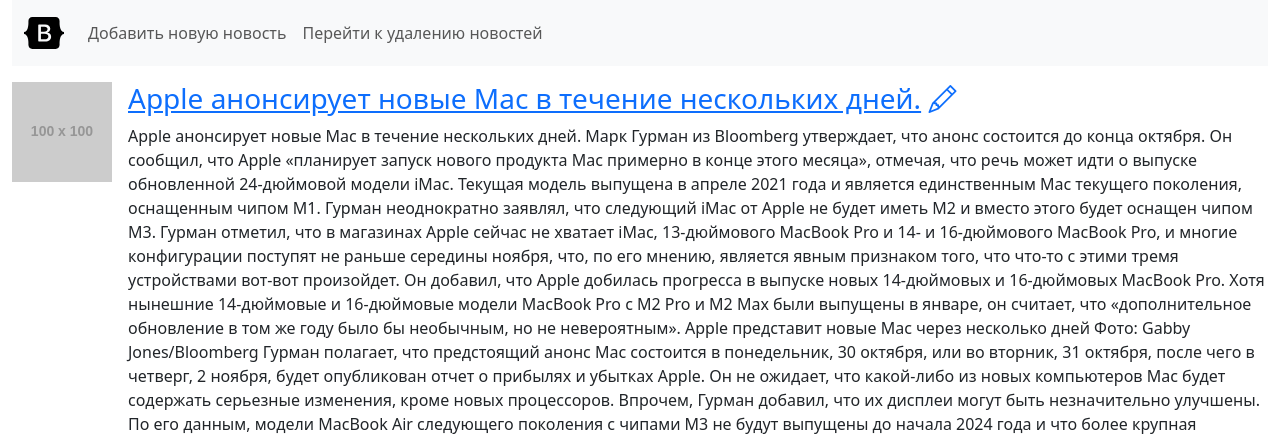
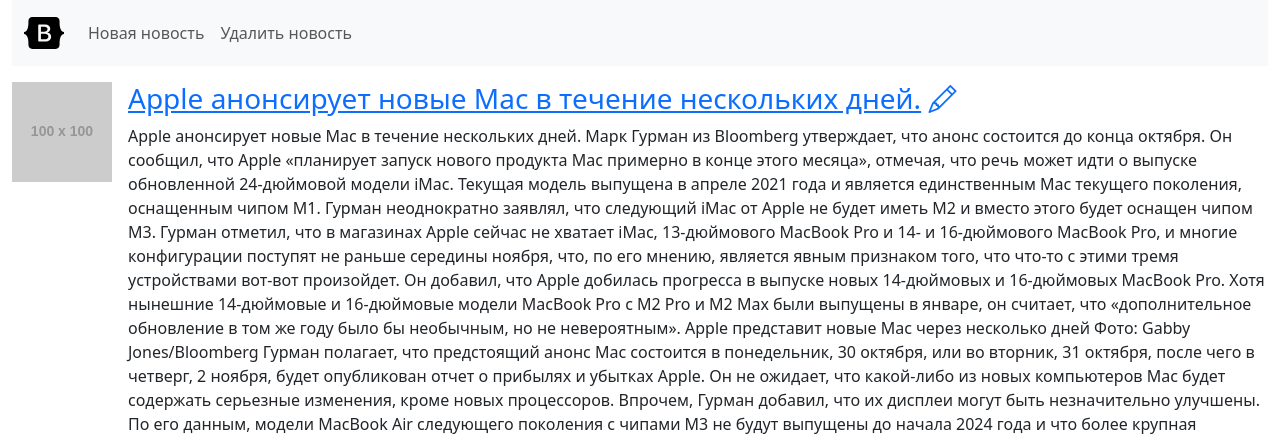
Before and after one commit to alte0/pr-of-it-php-2, a PHP site: page / in a window 1280 px wide. Shown: the top 434 px of the page. Run offline with PHP 8.4, Linux system fonts and the light colour scheme; data comes from the database, SQL or seed files in the repository; grey boxes labelled with a size stand in for pictures from a placeholder-image service; some libraries are stand-ins or nearby versions.

Commit message:
code with lesson 5: - fixed text

```diff
--- a/5/templates/layout.php
+++ b/5/templates/layout.php
@@ -32,10 +32,10 @@
             <div class="collapse navbar-collapse" id="navbarNav">
                 <ul class="navbar-nav">
                     <li class="nav-item">
-                        <a class="nav-link" href="/new/article/">Добавить новую новость</a>
+                        <a class="nav-link" href="/new/article/">Новая новость</a>
                     </li>
                     <li class="nav-item">
-                        <a class="nav-link" href="/delete/article/">Перейти к удалению новостей</a>
+                        <a class="nav-link" href="/delete/article/">Удалить новость</a>
                     </li>
                 </ul>
             </div>
```
